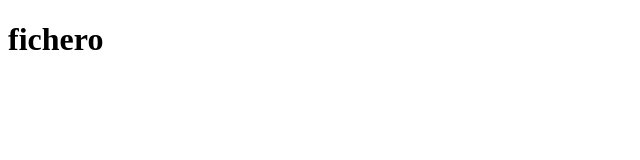
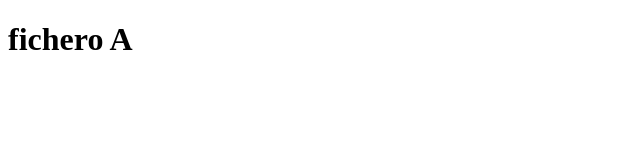
Before and after one commit to jimbolito/teamClase, a plain HTML site: page ficheroA.html in a window 1280 px wide. Shown: the full height of the page, 0-640 px from the left. Drawn offline with Linux system fonts and the light colour scheme.

Commit message:
fichero a creado

```diff
--- a/ficheroA.html
+++ b/ficheroA.html
@@ -7,6 +7,6 @@
     <meta name='viewport' content='width=device-width, initial-scale=1'>
 </head>
 <body>
-    <h1>fichero</h1>
+    <h1>fichero A</h1>
 </body>
 </html>
```
